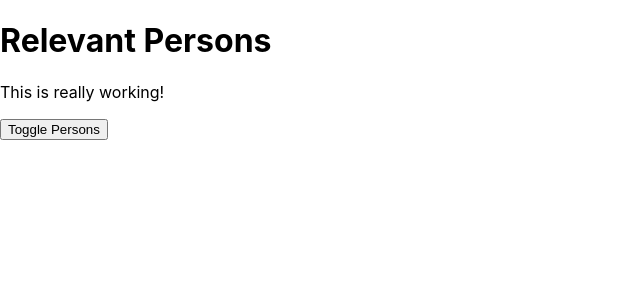
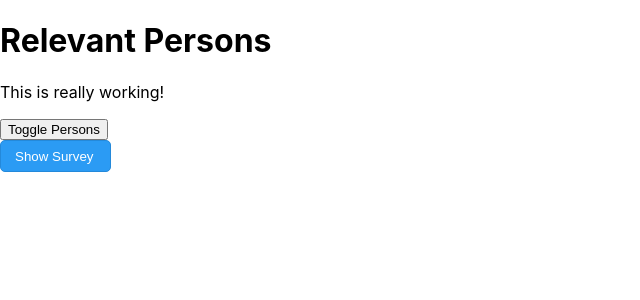
Before and after one commit to vaklove/createreactdemoapp, a React app: page / in a window 1280 px wide. Shown: the top 300 px of the page, without its empty margins (0-640 px from the left). Built offline with nearby package versions, Linux system fonts and the light colour scheme.

Commit message:
Keep code in separate file and include in html

```diff
--- a/public/index.html
+++ b/public/index.html
@@ -25,13 +25,7 @@
     <noscript>
       You need to enable JavaScript to run this app.
     </noscript>
-    <script type="text/javascript">
-        window.asknicelySettings = {
-            autoload: false,
-            domain_key: "nassauvisiongroup",  // Domain Key - required
-            force: 1  // Only set this true for testing to the popup so it will ALWAYS appear
-        };
-    </script>
+    <script type="text/javascript" src="%PUBLIC_URL%/initAsknicelySettings.js"> </script>
     <script type="text/javascript" async src="https://static.asknice.ly/js/websurvey.min.js"> </script>
 
     <div id="root"></div>
--- /dev/null
+++ b/public/initAsknicelySettings.js
@@ -0,0 +1,5 @@
+window.asknicelySettings = {
+	autoload: false,
+	domain_key: "nassauvisiongroup",  // Domain Key - required
+	force: 1  // Only set this true for testing to the popup so it will ALWAYS appear
+};
--- a/src/containers/App.js
+++ b/src/containers/App.js
@@ -2,6 +2,7 @@ import React, { Component } from "react";
 import classes from "./App.css";
 import Persons from "../components/Persons/Persons";
 import Cockpit from "../components/Cockpit/Cockpit";
+import Asknicely from "../components/Asknicely/Asknicely";
 
 
 class App extends Component {
@@ -66,7 +67,7 @@ class App extends Component {
         clicked={this.togglePersonsHandler}
         />
         {persons}
-
+        <Asknicely/>
       </div>
     );
   }
```
